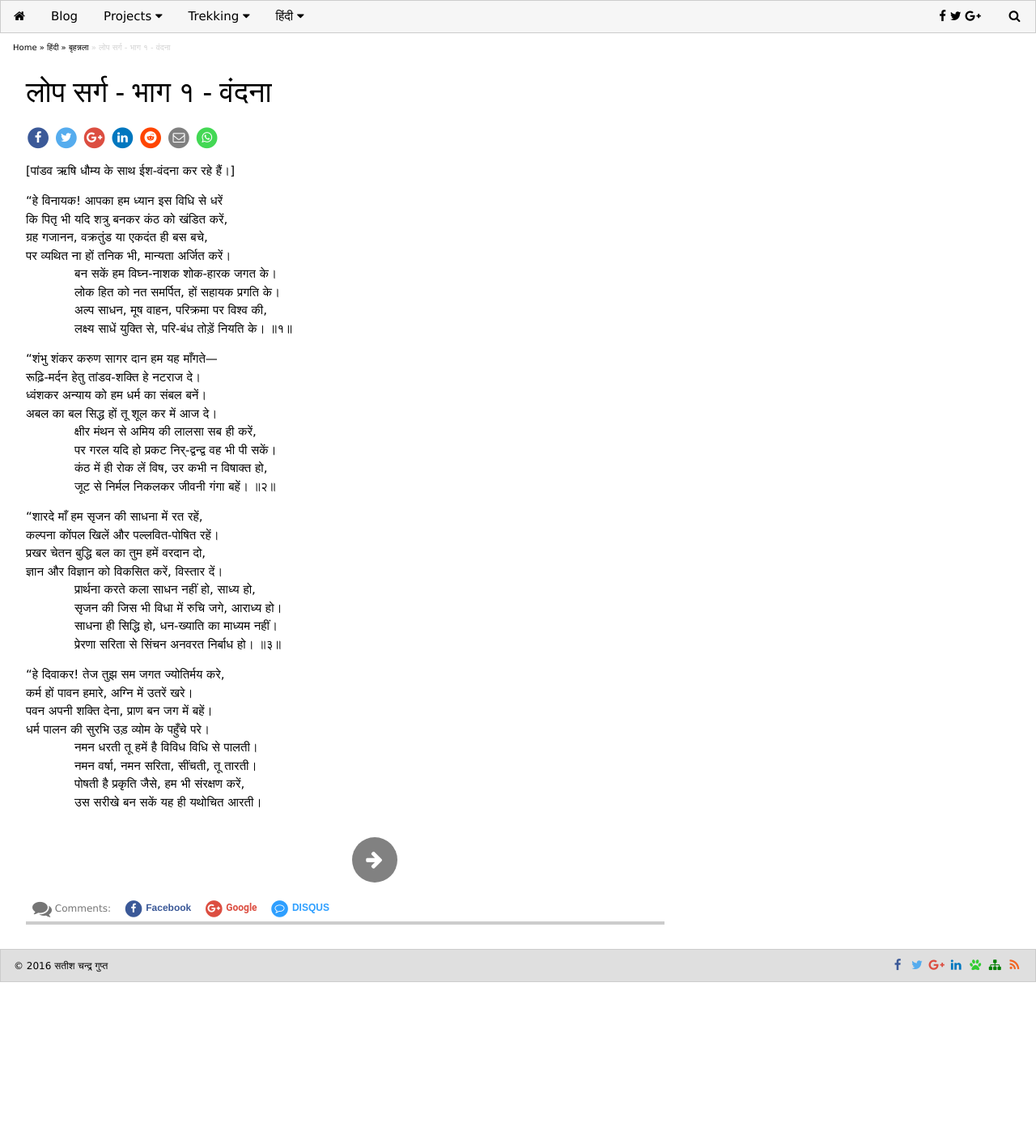
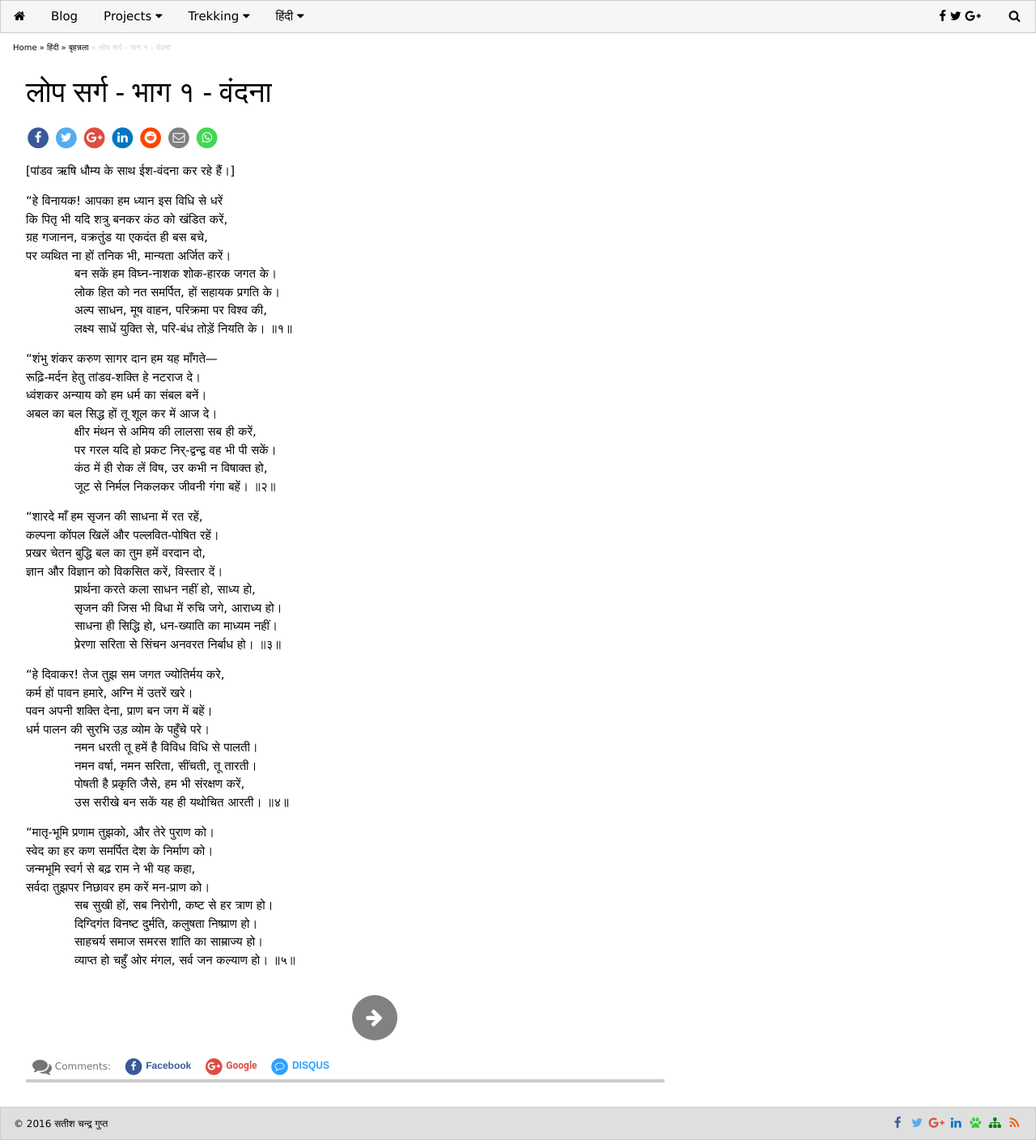
Before and after one commit to scgupta/scgupta.github.io, a Jekyll site: the page built from hindi/_posts/brihannala/2016-01-01-lop-vandana.html, in a window 1280 px wide. Shown: the whole page at 81% size. Built offline with Jekyll 4.4.1, drawn with Linux system fonts in a browser that asks for light colours; nearby versions of some CDN libraries; comment, search, counter and statistics services are not loaded; before the commit the page ends 1213 px from its top, so only the background shows below that.

Commit message:
janmbhumi stuti

```diff
--- a/hindi/_posts/brihannala/2016-01-01-lop-vandana.html
+++ b/hindi/_posts/brihannala/2016-01-01-lop-vandana.html
@@ -53,5 +53,16 @@ excerpt: "क्षीर मंथन से अमिय की लालस
 <span style="margin-left: 4em;">नमन धरती तू हमें है विविध विधि से पालती। </span><br />
 <span style="margin-left: 4em;">नमन वर्षा, नमन सरिता, सींचती, तू तारती। </span><br />
 <span style="margin-left: 4em;">पोषती है प्रकृति जैसे, हम भी संरक्षण करें, </span><br />
-<span style="margin-left: 4em;">उस सरीखे बन सकें यह ही यथोचित आरती। </span><br />
+<span style="margin-left: 4em;">उस सरीखे बन सकें यह ही यथोचित आरती। ॥४॥ </span><br />
 </p>
+
+<p>
+&ldquo;मातृ-भूमि प्रणाम तुझको, और तेरे पुराण को। <br />
+स्वेद का हर कण समर्पित देश के निर्माण को। <br />
+जन्मभूमि स्वर्ग से बढ़ राम ने भी यह कहा, <br />
+सर्वदा तुझपर निछावर हम करें मन-प्राण को। <br />
+<span style="margin-left: 4em;">सब सुखी हों, सब निरोगी, कष्ट से हर त्राण हो। </span><br />
+<span style="margin-left: 4em;">दिग्दिगंत विनष्ट दुर्मति, कलुषता निष्प्राण हो। </span><br />
+<span style="margin-left: 4em;">साहचर्य समाज समरस शांति का साम्राज्य हो। </span><br />
+<span style="margin-left: 4em;">व्याप्त हो चहुँ ओर मंगल, सर्व जन कल्याण हो। ॥५॥ </span><br />
+</p>
```
